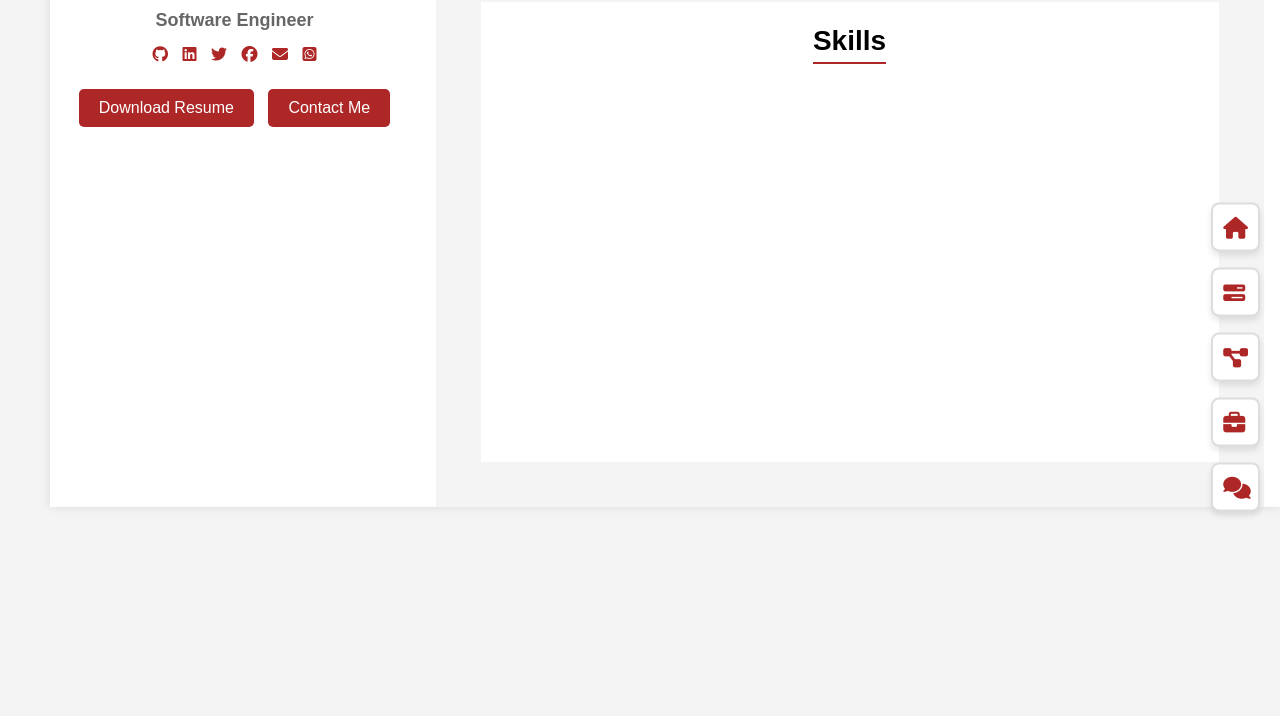
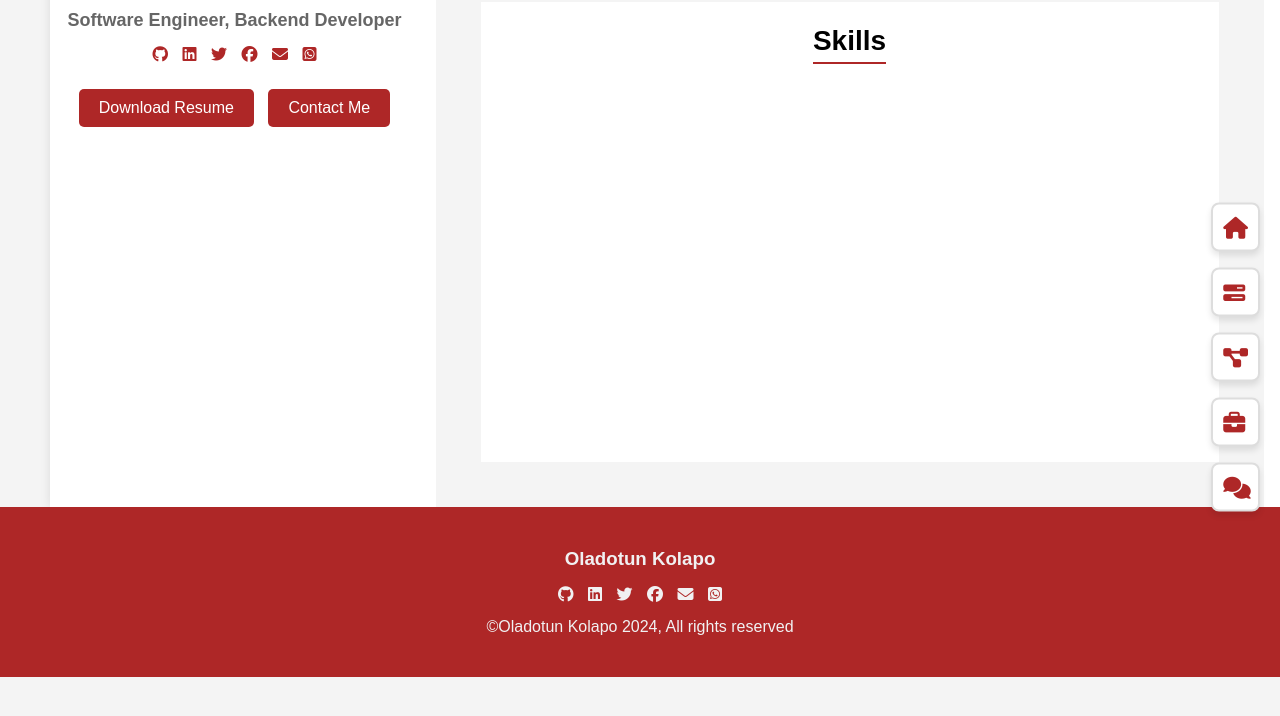
Before and after one commit to Rotisary/my-portfolio, a Django app: page /skills in a window 1280 px wide. Shown: the part 43-759 px from the top of the page. Run offline with Django 5.2, Linux system fonts and the light colour scheme; data that the repository does not hold is empty; some libraries are stand-ins or nearby versions.

Commit message:
final commit for repo portfolio

```diff
--- a/user/static/user/main.css
+++ b/user/static/user/main.css
@@ -222,12 +222,19 @@ html , body {
 
 }
 
-@media (min-width: 992px) {
+.footer-div {
+    background-color: #ae2727;
+    line-height: 1rem;
+    padding: 2%;
+}
+
+@media (min-width: 768px) {
     .container {
         display: flex;
         justify-content: space-between;
         margin-left: 50px;
         margin-bottom: 0px;
+        margin-right: 0;
         background-color: #fff;
         box-shadow: 0px 0px 10px rgba(0, 0, 0, 0.1);
     }
@@ -316,6 +323,10 @@ html , body {
         cursor: pointer;
         font-size: 16px;
         transition: background-color 0.3s ease;
+    }
+
+    .second-testimonial-btn {
+        display: none;
     }
 
     .contact-container {
@@ -540,21 +551,14 @@ html , body {
         gap: 30px;
     }
 
-    /* .add-testimonial-btn {
-        position: absolute;
-        right: 20px;
-        top: 0;
-        padding: 10px 20px;
-        background-color: #d32f2f;
-        color: white;
-        border: none;
-        border-radius: 5px;
-        cursor: pointer;
-        font-size: 16px;
-        transition: background-color 0.3s ease;
-    } */
+    .second-btn-container {
+        width: 90%;
+        padding: 5%;
+        /* margin: 0 auto; */
+        text-align: center;
+    }
 
-    .second_testimonial-btn {
+    .second-testimonial-btn {
         padding: 10px 20px;
         background-color: #d32f2f;
         width: 10rem;
@@ -565,6 +569,10 @@ html , body {
         font-size: 16px;
         transition: background-color 0.3s ease;
 
+    }
+
+    .add-testimonial-btn {
+        display: none;
     }
 
     .contact-container {
--- a/user/templates/user/base.html
+++ b/user/templates/user/base.html
@@ -15,7 +15,7 @@
                 <img src="{{ user.profile.image.url }}" alt="Profile Picture">
                 <div class="image-text">
                     <h1>{{ user.first_name }} {{ user.last_name }}</h1>
-                    <h2>Software Engineer</h2>
+                    <h2>Software Engineer, Backend Developer</h2>
                 </div>
             </div>
             <div class="social-icons">
@@ -65,6 +65,22 @@
             </a>
         </div>
     </div>
+    <footer  class="footer-div">
+        {% block footer %}
+            <div style="text-align: center; color: #f1f1f2;">
+                <p><h3>Oladotun Kolapo</h3></p>
+            </div>
+            <div class="social-icons" style="text-align: center;">
+                <a href="https://github.com/Rotisary"><i class="fa-brands fa-github" style="color: #f1f1f2;"></i></a>
+                <a href="https://linkedin.com/in/oladotun-kolapo-300978258"><i class="fa-brands fa-linkedin" style="color: #f1f1f2;"></i></a>
+                <a href="https://x.com/Rotisary1"><i class="fa-brands fa-twitter" style="color: #f1f1f2;"></i></a>
+                <a href="https://facebook.com/profile.php?id=100089878931841"><i class="fa-brands fa-facebook" style="color: #f1f1f2;"></i></a>
+                <a href="mailto:oladotunkolapo@gmail.com"><i class="fas fa-envelope" style="color: #f1f1f2;"></i></a>
+                <a href="https://wa.me/2347019862371"><i class="fa-brands fa-square-whatsapp" style="color: #f1f1f2;"></i></a>
+            </div>
+            <p style="color: #f1f1f2; text-align: center;"> &COPY;Oladotun Kolapo 2024, All rights reserved</p>
+        {% endblock %}
+        </footer>
     <script>
         window.onload = function() {
         // Select all elements with the class 'skill-level'
--- a/user/templates/user/profile.html
+++ b/user/templates/user/profile.html
@@ -2,7 +2,7 @@
 {% block content %}
     <div class="content about-me" style="padding: 1%;">
         <h2>About Me</h2>
-        <div class="skill-container">
+        <div class="">
             <p style="text-align: left;">{{ profile.about }}</p>
             <div class="about-me-info">
                 <div>
--- a/user/templates/user/testimonies.html
+++ b/user/templates/user/testimonies.html
@@ -44,8 +44,8 @@
             </div>
         </div>
     </div>
-    <div style="text-align: center;">
-        <a href="{% url 'create-testimonial' %}" class="second_testimonial-btn">
+    <div class="second-btn-container">
+        <a href="{% url 'create-testimonial' %}" class="second-testimonial-btn">
             + Add Testimonial
         </a>
     </div>
```
